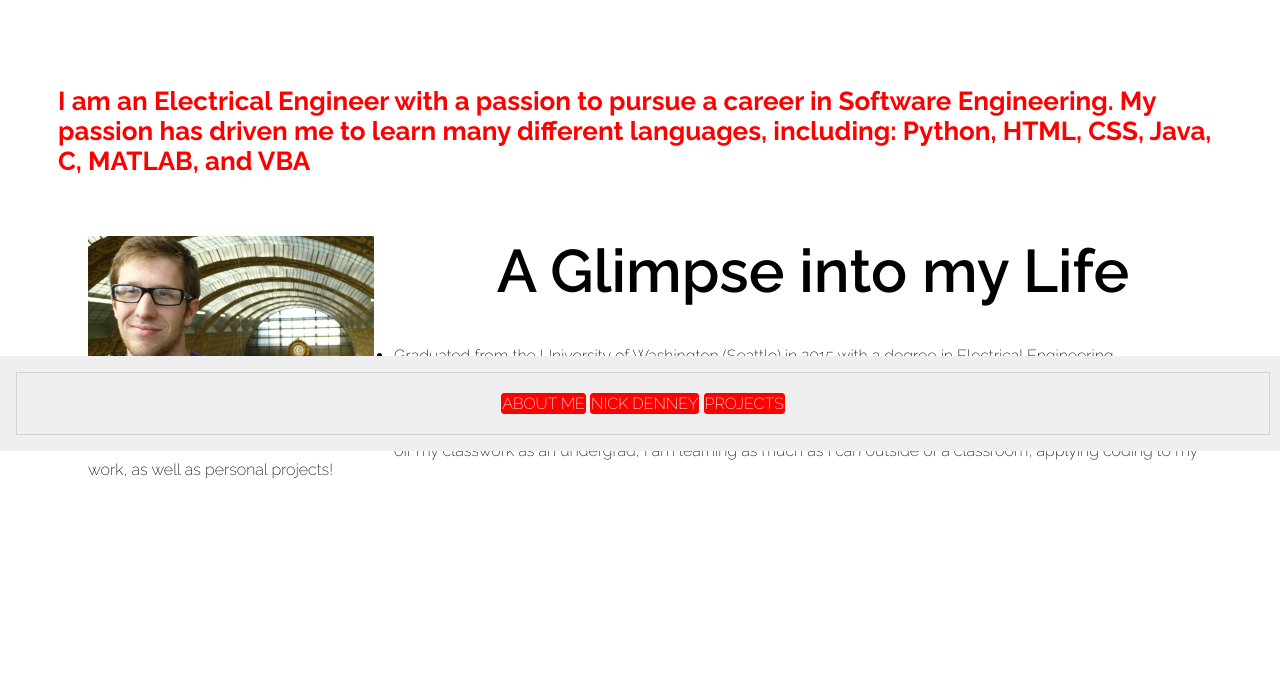
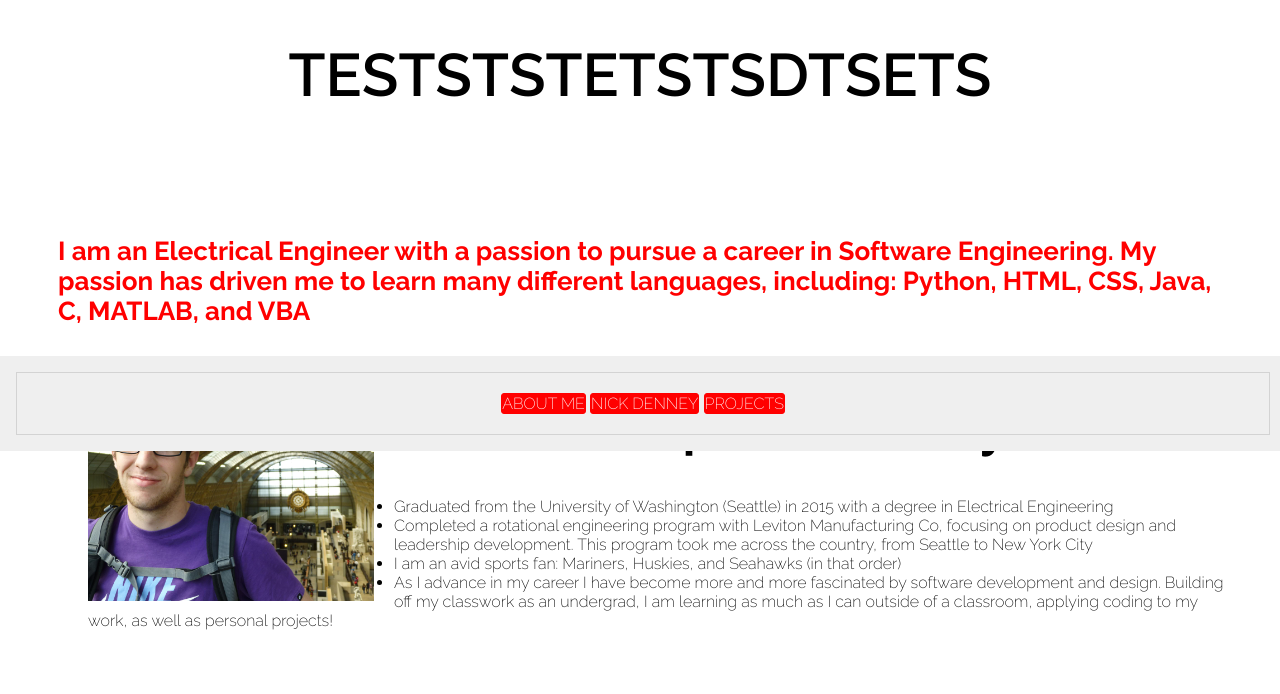
Before and after one commit to nickden3/nickden3-cc.github.io, a Jekyll site: the page aboutme.html, which Jekyll copies as it is, in a window 1280 px wide. Shown: the part 449-1143 px from the top of the page. Built offline with Jekyll 4.4.1, drawn with Linux system fonts in a browser that asks for light colours; before the commit the page ends 992 px from its top, so only the background shows below that.

Commit message:
Update aboutme.html

```diff
--- a/aboutme.html
+++ b/aboutme.html
@@ -22,7 +22,7 @@
       <h1>About Me </h1>
     </div>
   </div>
-
+  <h1 class = "abouth1"> TESTSTSTETSTSDTSETS</h1>
   <div id="main" class="content">
     <h3>I am an Electrical Engineer with a passion to pursue a career in Software Engineering.  My passion has driven me to learn many different languages, including:
      Python, HTML, CSS, Java, C, MATLAB, and VBA</h3>
```
